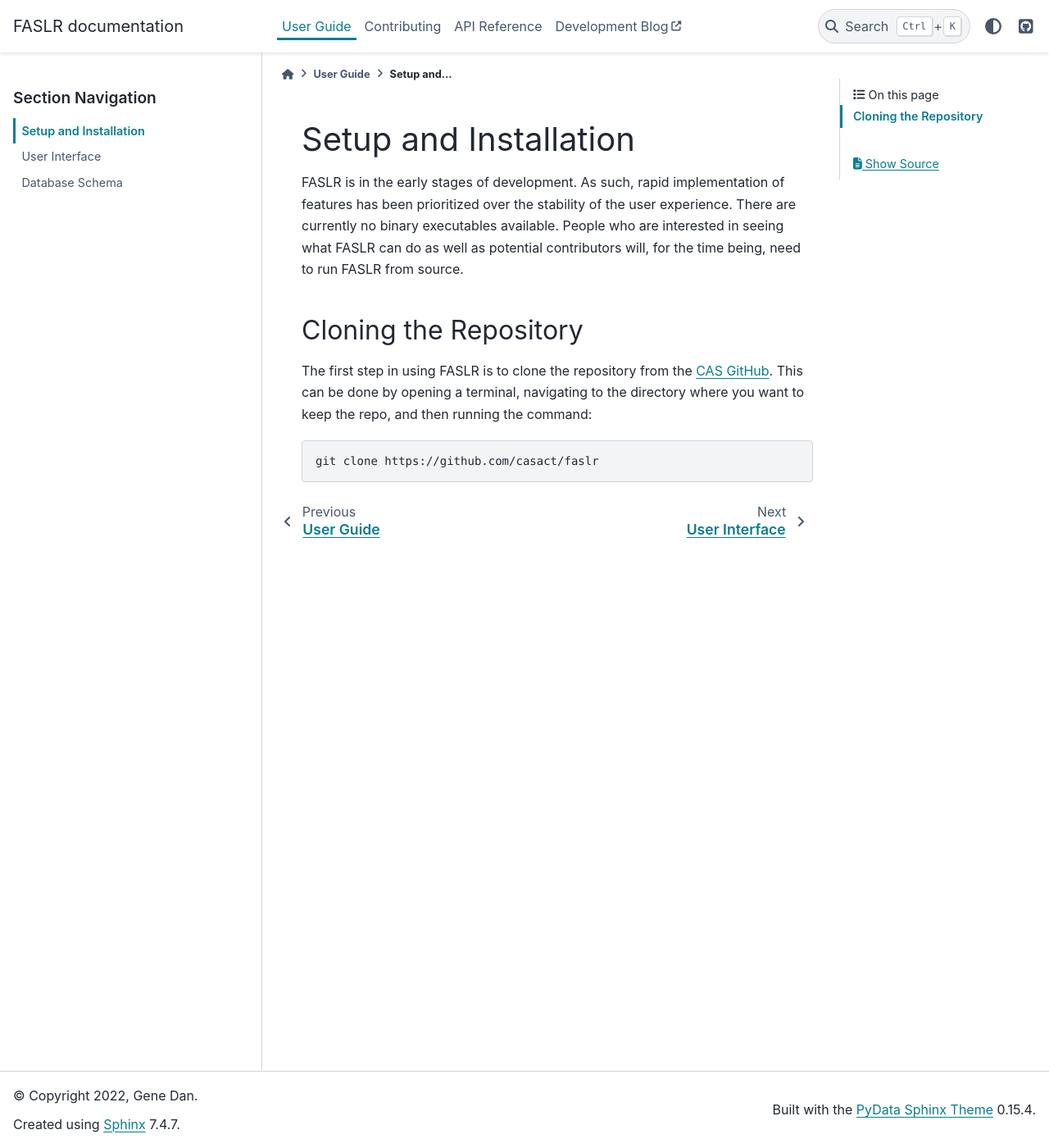
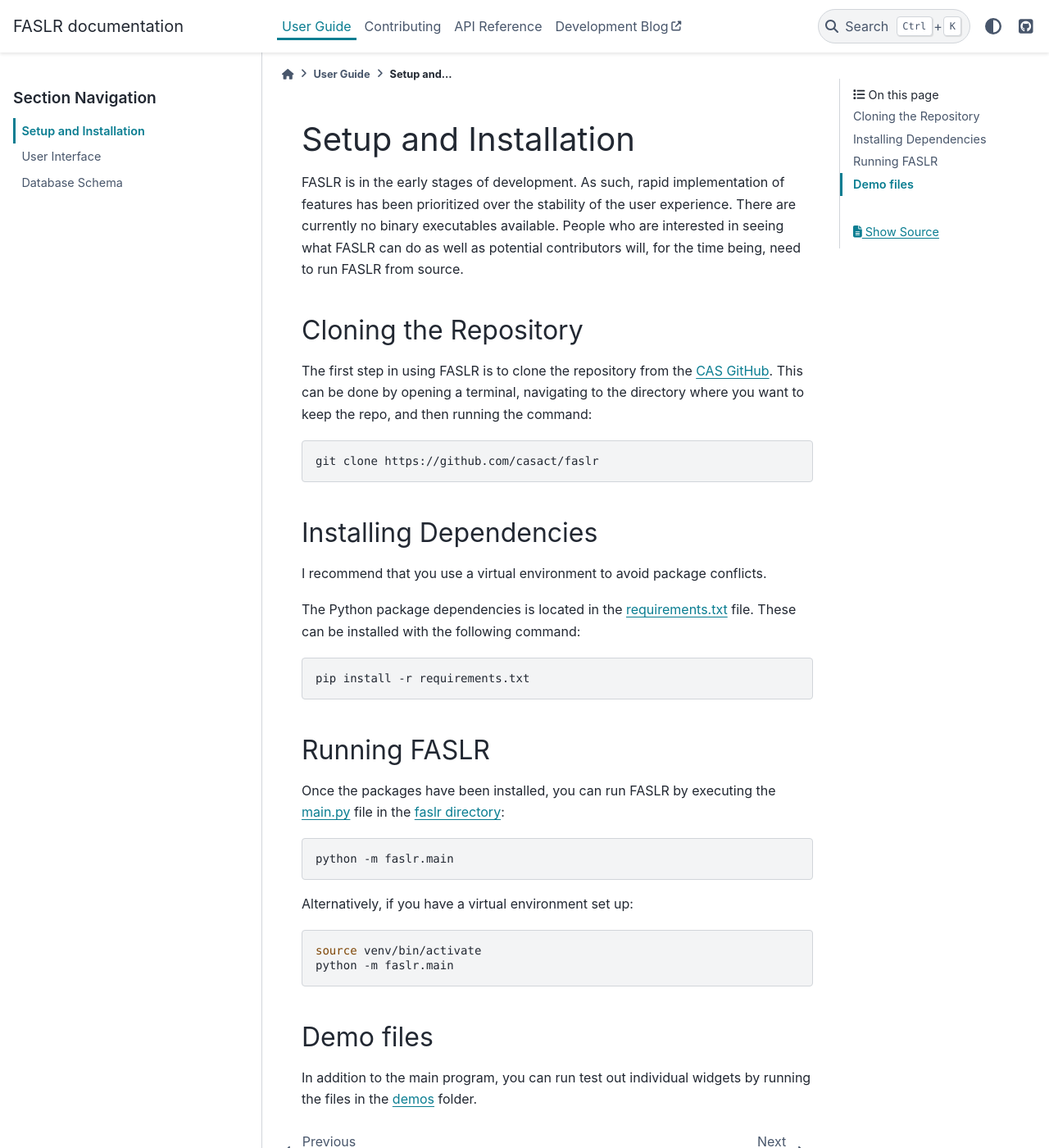
Before and after one commit to casact/FASLR, a Sphinx documentation site: the page built from docs/user/install.rst, in a window 1280 px wide and 1400 px high. Shown: the whole window at 82% size. Built offline with Sphinx 7.4.7 and the PyData theme 0.15.4, drawn with Linux system fonts in a browser that asks for light colours; the version number could not be read and is left out.

Commit message:
Update installation instructions.

```diff
--- a/docs/user/install.rst
+++ b/docs/user/install.rst
@@ -12,3 +12,38 @@
 .. code-block:: shell
 
    git clone https://github.com/casact/faslr
+
+========================
+Installing Dependencies
+========================
+
+I recommend that you use a virtual environment to avoid package conflicts.
+
+The Python package dependencies is located in the `requirements.txt <https://github.com/casact/FASLR/blob/main/requirements.txt>`_ file. These can be installed with the following command:
+
+.. code-block:: shell
+
+    pip install -r requirements.txt
+
+==============
+Running FASLR
+==============
+
+Once the packages have been installed, you can run FASLR by executing the `main.py <https://github.com/casact/FASLR/blob/main/faslr/main.py>`_ file in the `faslr directory <https://github.com/casact/FASLR/tree/main/faslr>`_:
+
+.. code-block:: shell
+
+   python -m faslr.main
+
+Alternatively, if you have a virtual environment set up:
+
+.. code-block:: shell
+
+   source venv/bin/activate
+   python -m faslr.main
+
+===========
+Demo files
+===========
+
+In addition to the main program, you can run test out individual widgets by running the files in the `demos <https://github.com/casact/FASLR/tree/main/faslr/demos>`_ folder.
```
